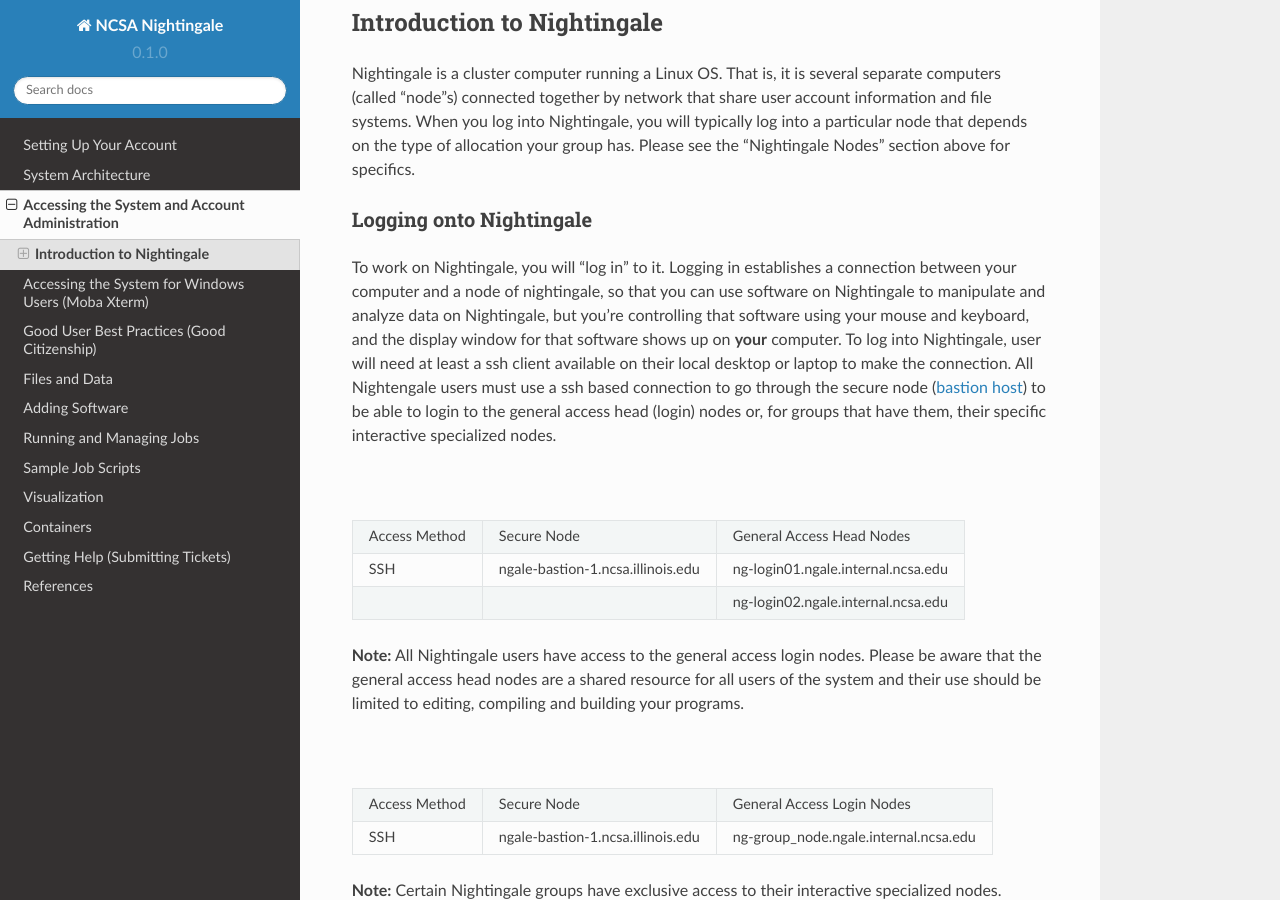
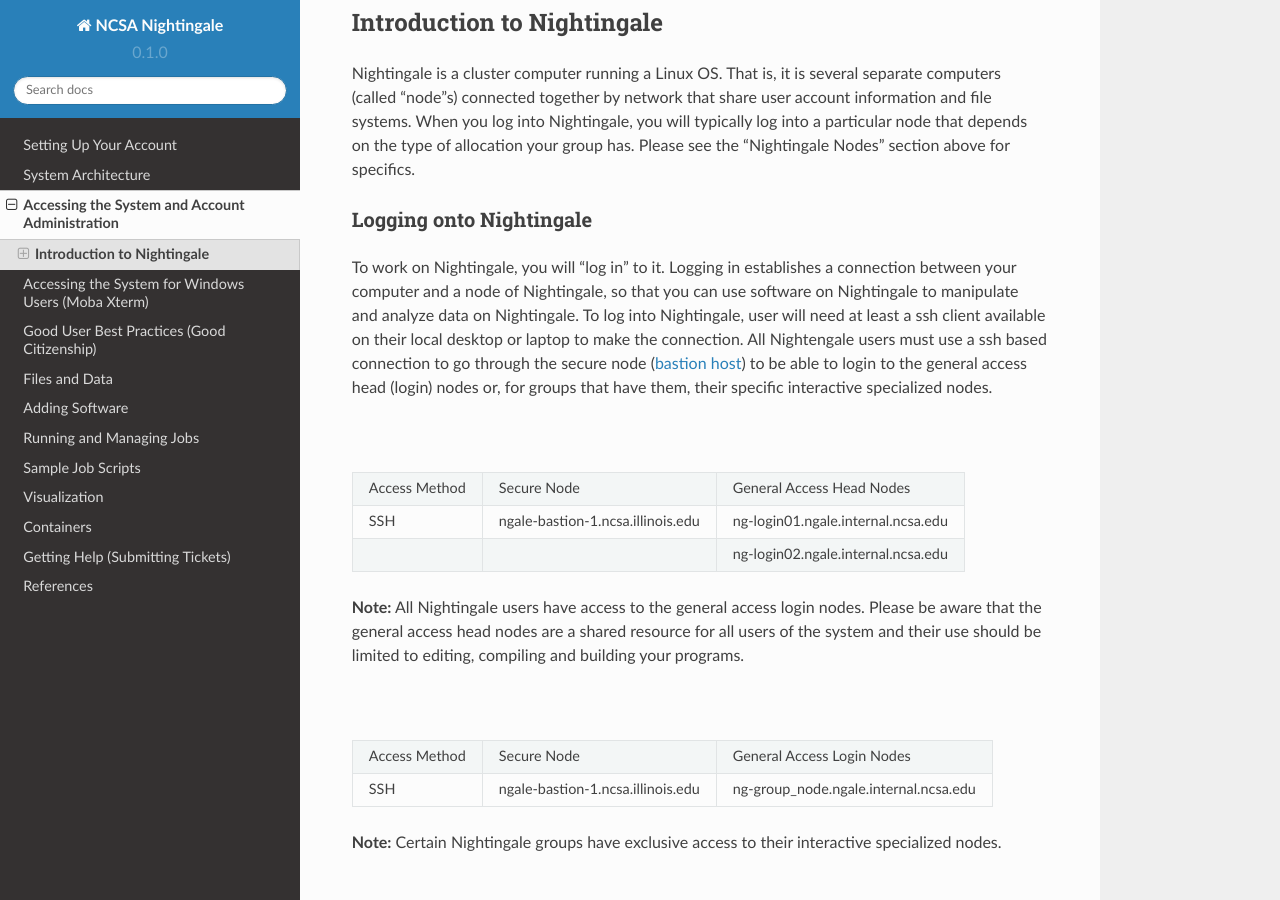
Before and after one commit to sfkappes/NG_documentation, a Sphinx documentation site: the page built from docs/source/accessing_system_account_admin.rst, in a window 1280 px wide and 900 px high, scrolled down 394 px. Built offline with Sphinx 7.4.7 and the Read the Docs theme 2.0.0, drawn with Linux system fonts in a browser that asks for light colours; pages that are not in the unit, such as notebooks, are missing from menus; some of the changed text lies outside the part shown.

Commit message:
committee edits
Edits from the committee

```diff
--- a/docs/source/accessing_system_account_admin.rst
+++ b/docs/source/accessing_system_account_admin.rst
@@ -25,11 +25,9 @@
 ~~~~~~~~~~~~~~~~~~~~~~~~
 
 To work on Nightingale, you will "log in" to it. Logging in establishes
-a connection between your computer and a node of nightingale, so that
+a connection between your computer and a node of Nightingale, so that
 you can use software on Nightingale to manipulate and analyze data on
-Nightingale, but you're controlling that software using your mouse and
-keyboard, and the display window for that software shows up on **your**
-computer. To log into Nightingale, user will need at least a ssh client
+Nightingale. To log into Nightingale, user will need at least a ssh client
 available on their local desktop or laptop to make the connection. All
 Nightengale users must use a ssh based connection to go through the
 secure node (`bastion
@@ -176,10 +174,7 @@
 
 |
 
-If you have questions: SUBMIT A TICKET!
+If you have questions: `SUBMIT A TICKET <./help.html>`_!
 ~~~~~~~~~~~~~~~~~~~~~~~~~~~~~~~~~~~~~~~
 
-As we deploy the Nightingale system, we are doing our best to make it
-user-friendly and available to users.
-
 |
```
